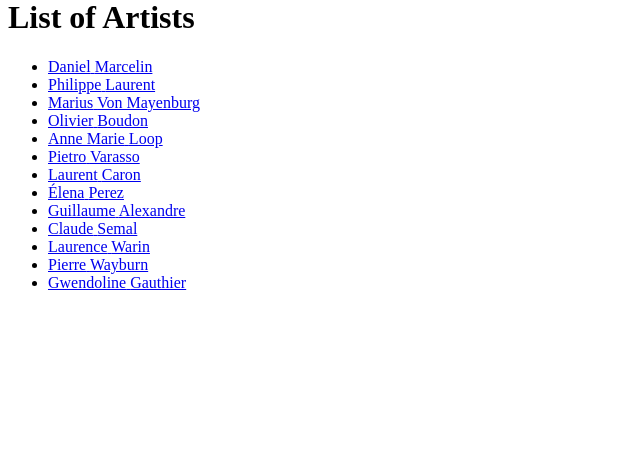
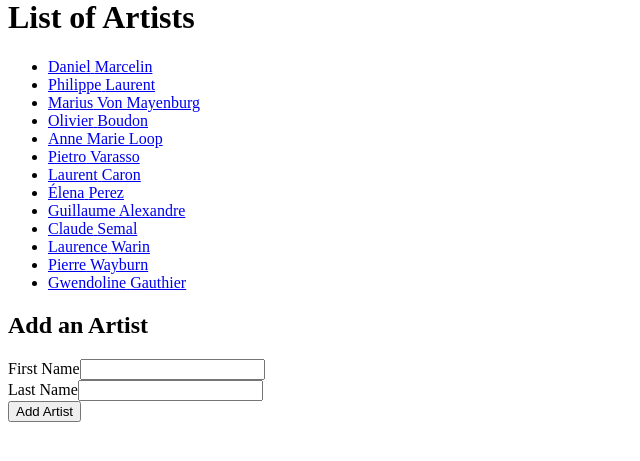
Before and after one commit to safouanaou/reservation-2026-Laravel, a Laravel app: page /artist in a window 1280 px wide. Shown: the part 22-483 px from the top of the page, without its empty margins (0-640 px from the left). Run offline with Laravel 12, Linux system fonts and the light colour scheme; data comes from the database, SQL or seed files in the repository; style sheets or scripts are compiled from the project's sources; some libraries are stand-ins or nearby versions.

Commit message:
Implemented artist creation functionality

```diff
--- a/app/Http/Controllers/ArtistController.php
+++ b/app/Http/Controllers/ArtistController.php
@@ -24,7 +24,7 @@ class ArtistController extends Controller
      */
     public function create()
     {
-        //
+
     }
 
     /**
@@ -32,7 +32,13 @@ class ArtistController extends Controller
      */
     public function store(Request $request)
     {
-        //
+        $validated = $request->validate([
+            'firstname' => ['required', 'string', 'max:60'],
+            'lastname' => ['required', 'string', 'max:60']
+        ]);
+
+        Artist::create($validated);
+        return redirect()->route('artist.index');
     }
 
     /**
--- a/package.json
+++ b/package.json
@@ -19,6 +19,7 @@
         "@inertiajs/react": "^3.11.0",
         "bootstrap": "^5.3.8",
         "react": "^19.3.1",
-        "react-dom": "^19.3.1"
+        "react-dom": "^19.3.1",
+        "react-hook-form": "^7.92.0"
     }
 }
--- a/resources/js/Pages/Artists/Index.jsx
+++ b/resources/js/Pages/Artists/Index.jsx
@@ -1,6 +1,23 @@
-import { Link } from "@inertiajs/react";
+import { Link, useForm } from "@inertiajs/react";
+
 
 export default function Index({artists}){
+
+
+    const {data, setData, post, processing, errors, reset } = useForm({
+        firstname: "",
+        lastname: "",
+    });
+
+    const submit = (e)=>{
+        e.preventDefault();
+
+        post('/artist', {
+            onSuccess: () => reset()
+        });
+    }
+
+
     return (
         <div>
 
@@ -15,6 +32,36 @@ export default function Index({artists}){
                 ))}
             </ul>
 
+            <h2>Add an Artist</h2>
+
+            <form onSubmit={submit}>
+                <div>
+                    <label htmlFor="firstname">First Name</label>
+                    <input
+                    type="text"
+                    id="firstname"
+                    name="firstname"
+                    onChange={(e) => setData('firstname', e.target.value)}
+                    />
+                    {errors.firstname && <p>{errors.firstname}</p>}
+                </div>
+
+                <div>
+                    <label htmlFor="lastname">Last Name</label>
+                    <input
+                    type="text"
+                    id="lastname"
+                    name="lastname"
+                    onChange={(e) => setData('lastname', e.target.value)}
+                    />
+                    {errors.lastname && <p>{errors.lastname}</p>}
+                </div>
+
+                <button type="submit" disabled={processing}>{processing ? "Saving..." : "Add Artist"}</button>
+            </form>
+
+
+
         </div>
     )
 }
--- a/routes/web.php
+++ b/routes/web.php
@@ -9,5 +9,8 @@ Route::redirect('/react', '/artist');
 Route::get('/artist', [ArtistController::class, 'index'])
     ->name('artist.index');
 
-    Route::get('/artist/{id}', [ArtistController::class, 'show'])
+Route::get('/artist/{id}', [ArtistController::class, 'show'])
     ->name('artist.show');
+
+Route::post('/artist', [ArtistController::class, 'store'])
+    ->name('artist.store');
```
Also changed, not shown: package-lock.json.
